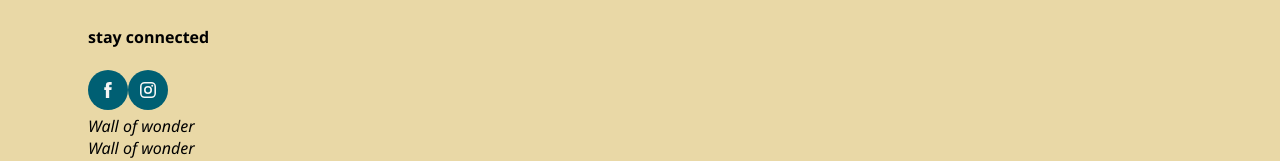
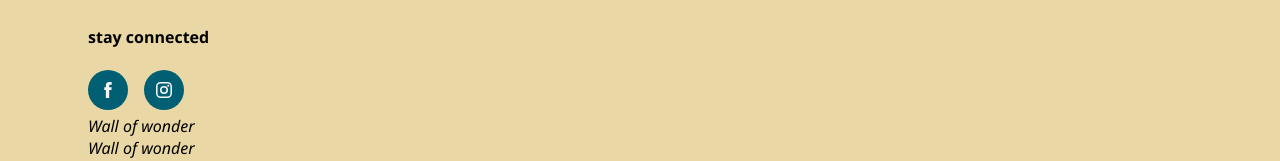
Before and after one commit to akgmage/responsive-photo-collections, an Angular app: page / in a window 1280 px wide. Shown: the part 1399-1560 px from the top of the page. Built offline with nearby package versions, Linux system fonts and the light colour scheme.

Commit message:
add distance between buttons so they remain clickable

```diff
--- a/src/app/app.component.scss
+++ b/src/app/app.component.scss
@@ -108,6 +108,9 @@ footer ul {
   display: flex;
   flex-flow: row wrap;
 }
+footer li {
+  margin-right: 1rem;
+}
 /* Initial mobile layout: a series of images stacked on top of each other with the figure caption over the image. */
 
 /* At this breakpoint, transition to 2 figures per line */
```
